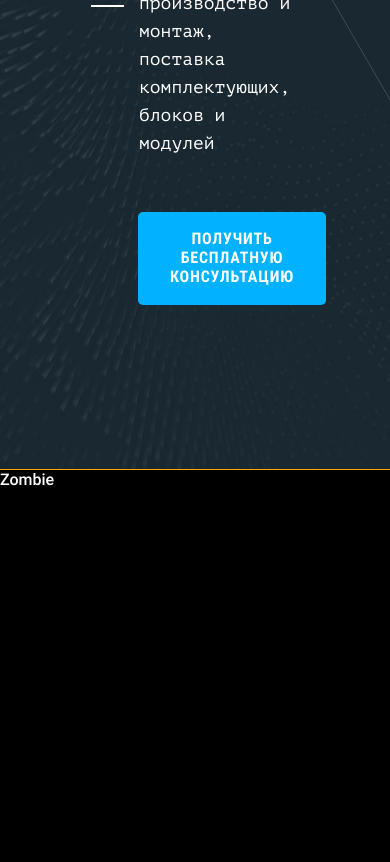
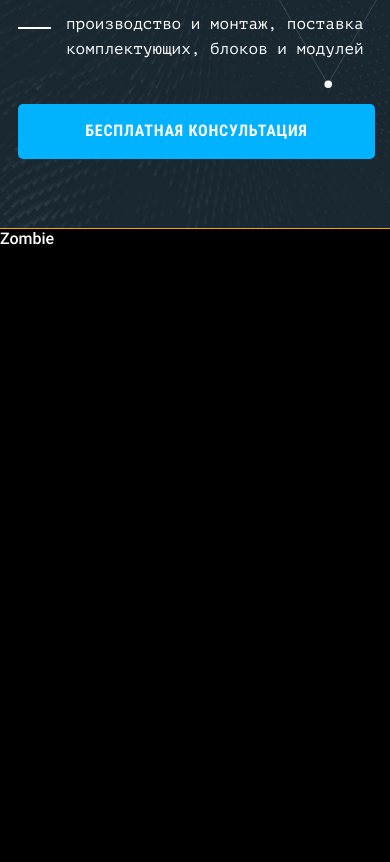
Before and after one commit to Dark7lord2012/Gaisin-Smart-Device, a website: page source/index.html in a window 390 px wide. Shown: the part 349-1211 px from the top of the page. Drawn offline with nearby package versions, Linux system fonts and the light colour scheme; files that its build step writes are made by us from their sources.

Commit message:
Закончил mobile promo - all promo ready

```diff
--- a/source/index.html
+++ b/source/index.html
@@ -37,7 +37,7 @@
       <div class="promo__wrapper">
         <h1>Печатные платы</h1>
         <p>Производство и монтаж, поставка комплектующих, блоков и модулей</p>
-        <a class="promo__anchor-link" href="#footer">
+        <a class="promo__anchor-link" href="#footer" data-text="Бесплатная консультация">
           Получить бесплатную консультацию
         </a>
         <a class="promo__scroll-down" href="#advantages">
--- a/source/sass/blocks/header.scss
+++ b/source/sass/blocks/header.scss
@@ -28,10 +28,21 @@
       calc(50% + 320px) -39px,
       calc(50% + 130px) calc(50% - 62px); // pixel-perfect который занял 45 минут О_о
       // center;
-    background-size:
+      background-size:
       465px 340px,
       534px 505px,
       auto 145%; // я думал это займет минут 10 а не час
+    }
+
+    @media (max-width: $tablet-width-max) {
+      background-size:
+      301px 220px,
+      507px 483px,
+      auto 145%;
+      background-position:
+        calc(50% + 16px) 92px,
+        calc(50% + 245px) -46px,
+        calc(50% + 130px) calc(50% - 62px);
   }
 }
 
--- a/source/sass/blocks/promo.scss
+++ b/source/sass/blocks/promo.scss
@@ -13,10 +13,17 @@
   box-sizing: border-box;
 
   @media (max-width: $tablet-width-max) {
-    padding-top: 97px;
+    padding-top: 98px;
     padding-left: 88px;
     padding-right: 88px;
     padding-bottom: 165px;
+  }
+
+  @media (max-width: $mobile-width-max) {
+    padding-top: 214px;
+    padding-left: 15px;
+    padding-right: 15px;
+    padding-bottom: 70px;
   }
 }
 
@@ -37,6 +44,13 @@
 
     font-size: 60px;
     line-height: 70px;
+  }
+
+  @media (max-width: $mobile-width-max) {
+    max-width: 100%;
+    margin-bottom: 27.5px;
+    font-size: 40px;
+    line-height: 47px;
   }
 }
 
@@ -75,6 +89,16 @@
       width: 33px;
     }
   }
+
+  @media (max-width: $mobile-width-max) {
+    margin-bottom: 42px;
+    font-size: 16px;
+    line-height: 25px;
+
+    &::before {
+      top: 15px;
+    }
+  }
 }
 
 .promo__anchor-link {
@@ -98,6 +122,22 @@
   @media (max-width: $tablet-width-max) {
     margin-left: 50px;
     padding: 17px 32px 19px;
+  }
+
+  @media (max-width: $mobile-width-max) {
+    display: flex;
+    justify-content: center;
+    margin-left: 3px; // сомнительно
+    padding: 17px 11px 19.5px;
+    font-size: 0;
+    text-align: center;
+
+    &::after {
+      font-size: 16px;
+      letter-spacing: 0.05em;
+      // Да даже этот трюк не так трудозатратен по времени как подбор ПП фону шапки
+      content: attr(data-text);
+    }
   }
 }
 
```
Also changed, not shown: build/css/style.min.css, build/index.html, 1 other file.
